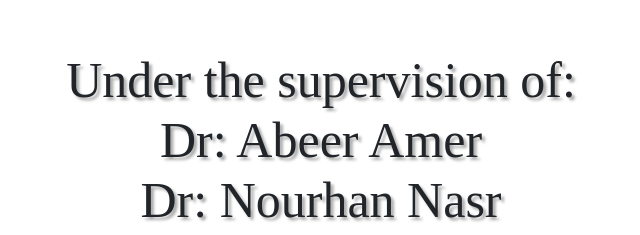
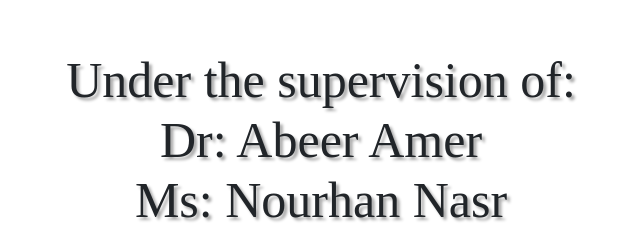
Before and after one commit to Omar-Metwally/Decision-Making-Program, a plain HTML site: page index.html in a window 1280 px wide. Shown: the top 235 px of the page, without its empty margins (319-959 px from the left). Drawn offline with nearby package versions, Linux system fonts and the light colour scheme; a web font is replaced by a local one.

Commit message:
index.html

```diff
--- a/index.html
+++ b/index.html
@@ -19,7 +19,7 @@
             <br>
             Dr: Abeer Amer
             <br>
-            Dr: Nourhan Nasr
+            Ms: Nourhan Nasr
         </h1>
         <h1 class="mb-4">Decision Making Program</h1>
 
```
